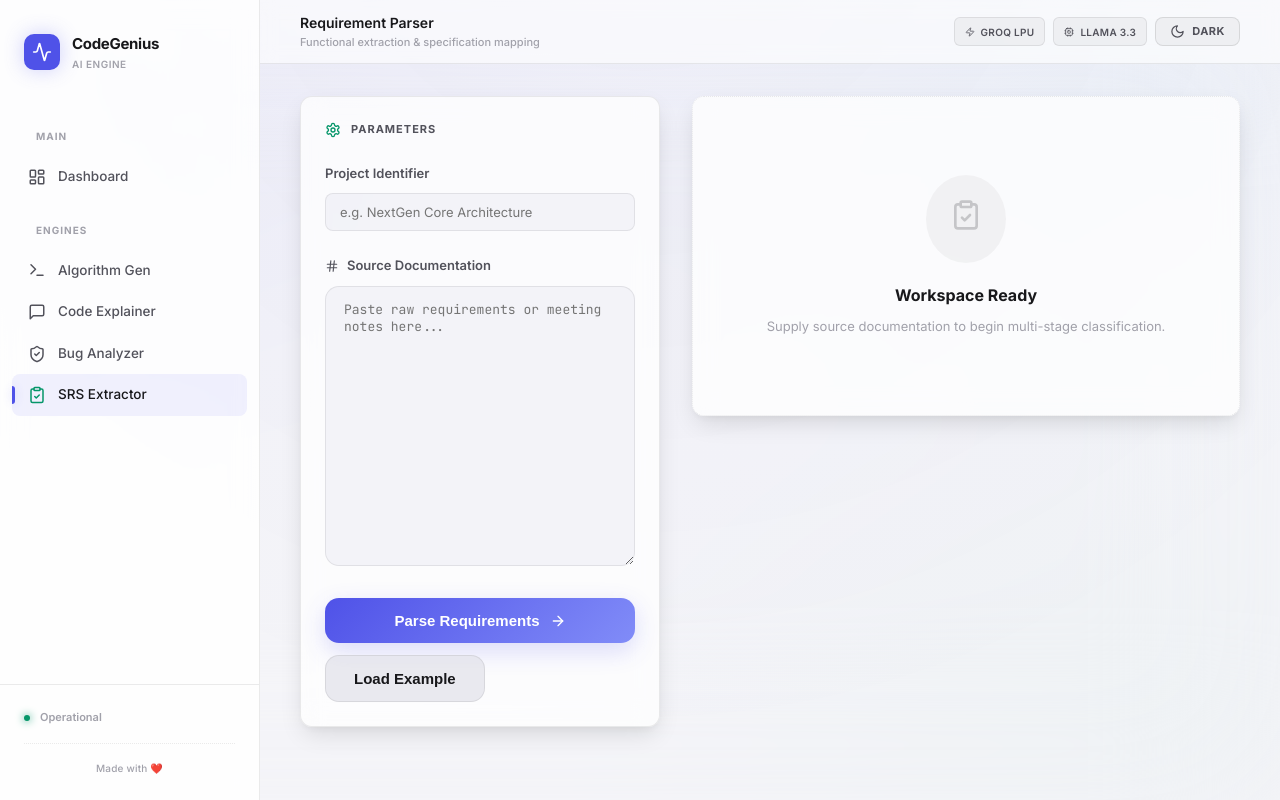
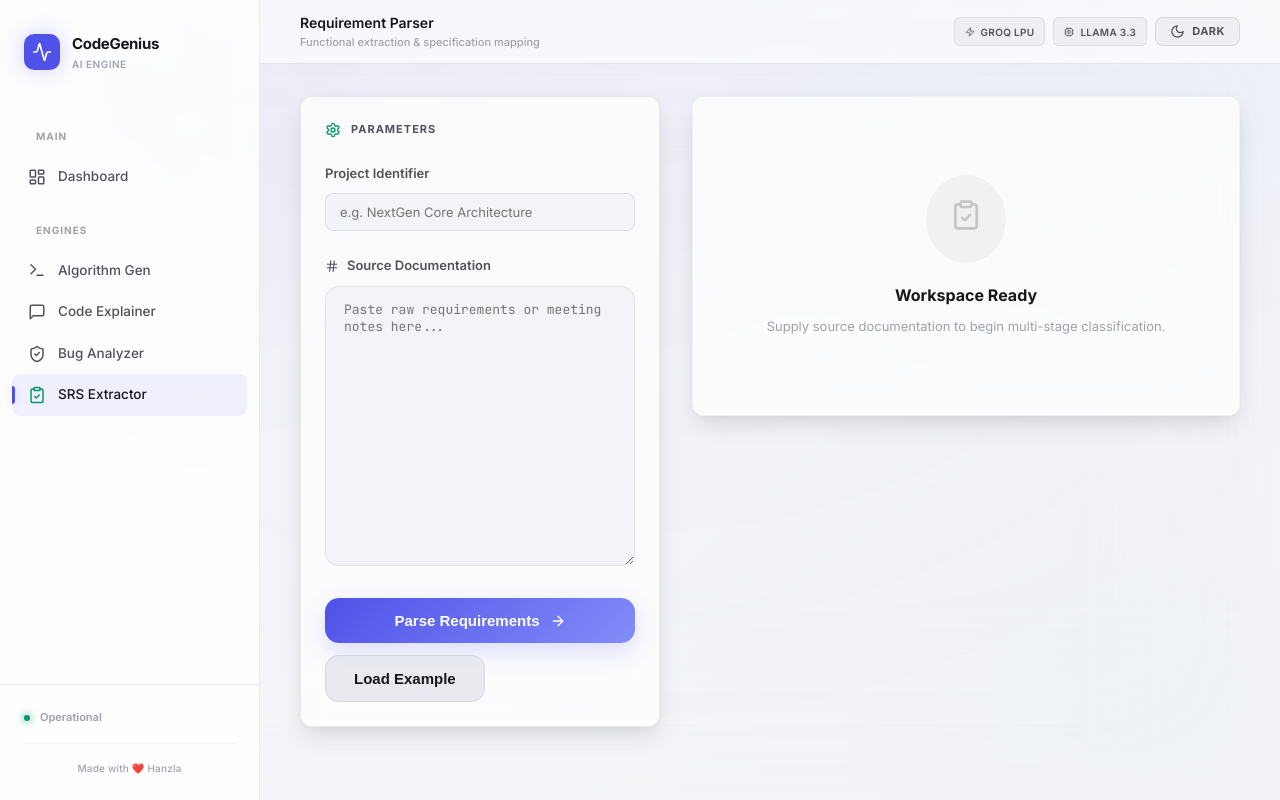
Before and after one commit to Hanzlazafar1/CodeGenius-AI, a React (Vite) app in the folder frontend/: page /srs in a window 1280 px wide. Built offline with nearby package versions, Linux system fonts and the light colour scheme.

Commit message:
new commit

```diff
--- a/frontend/src/components/Sidebar.jsx
+++ b/frontend/src/components/Sidebar.jsx
@@ -106,7 +106,7 @@ export default function Sidebar({ isOpen, closeSidebar }) {
           <span>Operational</span>
         </div>
         <div className="sidebar-attribution">
-          <span>Made with ❤️</span>
+          <span>Made with ❤️ Hanzla</span>
         </div>
       </div>
     </aside>
```
